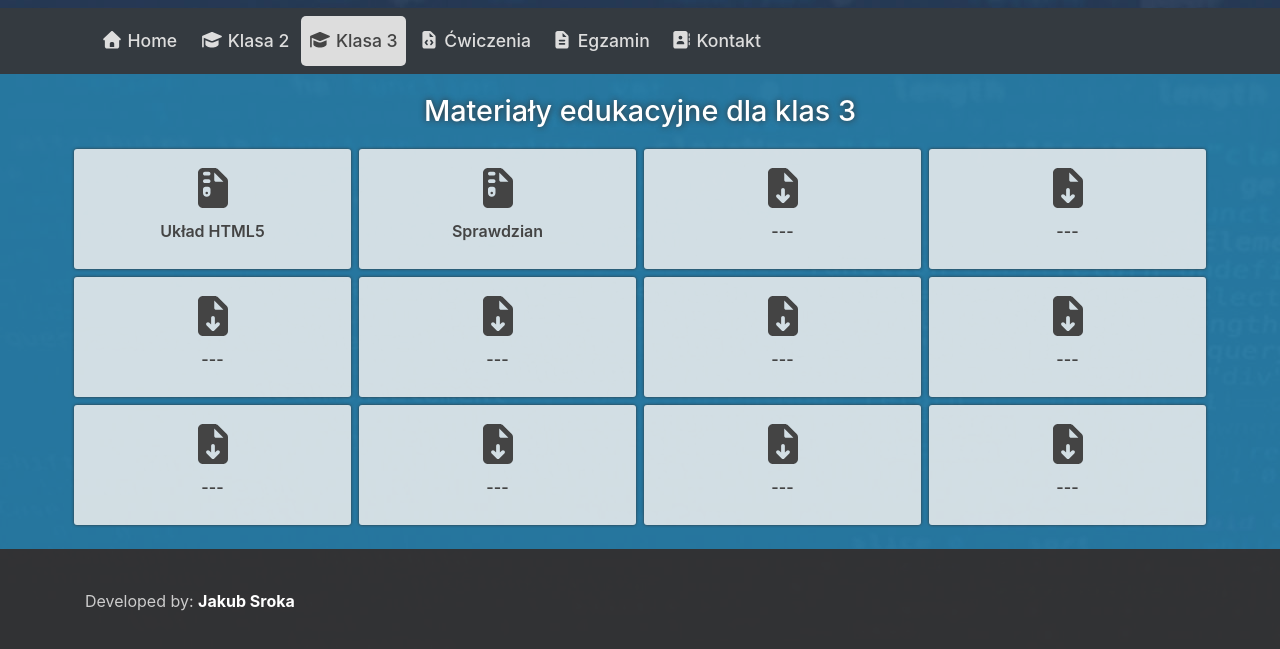
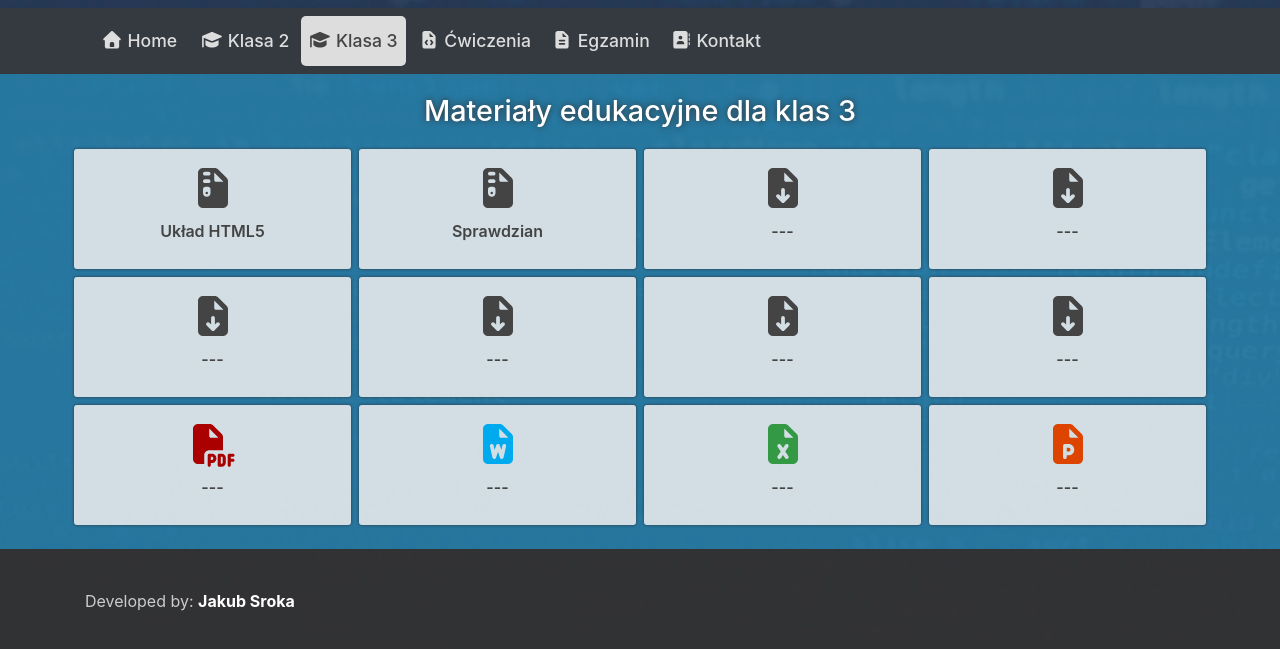
Before and after one commit to Wassermage/wassermage.github.io, a plain HTML site: page klasa3.html in a window 1280 px wide. Shown: the part 249-898 px from the top of the page. Drawn offline with Linux system fonts and the light colour scheme.

Commit message:
Update klasa3.html

```diff
--- a/klasa3.html
+++ b/klasa3.html
@@ -171,7 +171,7 @@
                     <a href="download/klasa3/nazwapliku.pdf" download>
                         <div class="wButton ClassFiles-button">
                             <figure>
-                                <i class="fas fa-file-download"></i>
+                                <i class="fas fa-file-pdf"></i>
                                 <figcaption>---</figcaption>
                             </figure>
                         </div>
@@ -181,7 +181,7 @@
                     <a href="download/klasa3/nazwapliku.pdf" download>
                         <div class="wButton ClassFiles-button">
                             <figure>
-                                <i class="fas fa-file-download"></i>
+                                <i class="fas fa-file-word"></i>
                                 <figcaption>---</figcaption>
                             </figure>
                         </div>
@@ -191,7 +191,7 @@
                     <a href="download/klasa3/nazwapliku.pdf" download>
                         <div class="wButton ClassFiles-button">
                             <figure>
-                                <i class="fas fa-file-download"></i>
+                                <i class="fas fa-file-excel"></i>
                                 <figcaption>---</figcaption>
                             </figure>
                         </div>
@@ -201,7 +201,7 @@
                     <a href="download/klasa3/nazwapliku.pdf" download>
                         <div class="wButton ClassFiles-button">
                             <figure>
-                                <i class="fas fa-file-download"></i>
+                                <i class="fas fa-file-powerpoint"></i>
                                 <figcaption>---</figcaption>
                             </figure>
                         </div>
```
